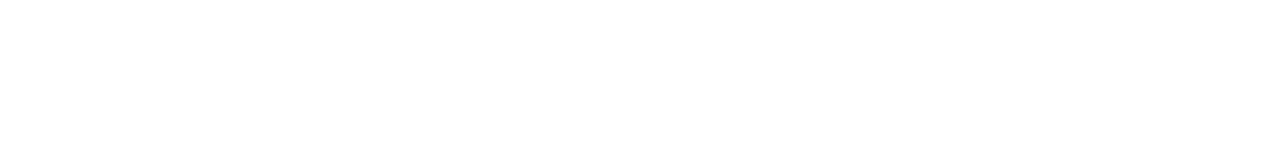
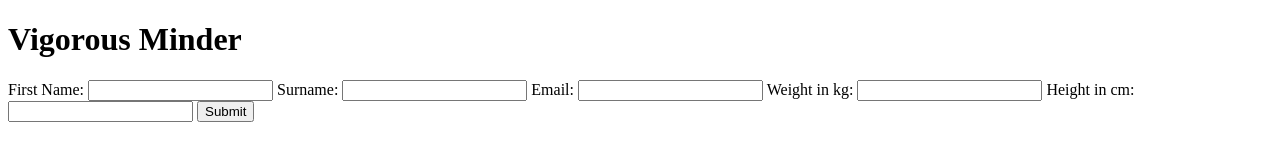
Before and after one commit to Klurifixus/Vigorous, a plain HTML site: page my-dir/templates/index.html in a window 1280 px wide. Drawn offline with Linux system fonts and the light colour scheme.

Commit message:
write basic for html

```diff
--- a/my-dir/templates/index.html
+++ b/my-dir/templates/index.html
@@ -6,7 +6,27 @@
     <title>Vigorous Minder</title>
 </head>
 <body>
+    <h1>Vigorous Minder</h1>
+    <form>
+        <label>First Name: </label>
+        <input type="text" name="first_name">
 
+        <label>Surname: </label>
+        <input type="text" name="Surname">
+
+        <label>Email: </label>
+        <input type="text" name="mail">
+
+        <label>Weight in kg: </label>
+        <input type="text" name="weight_kg">
+
+        <label>Height in cm: </label>
+        <input type="text" name="first_name">
+
+        <input type="submit" value="Submit">
+
+
+    </form>
 
 </body>
 </html>
```
